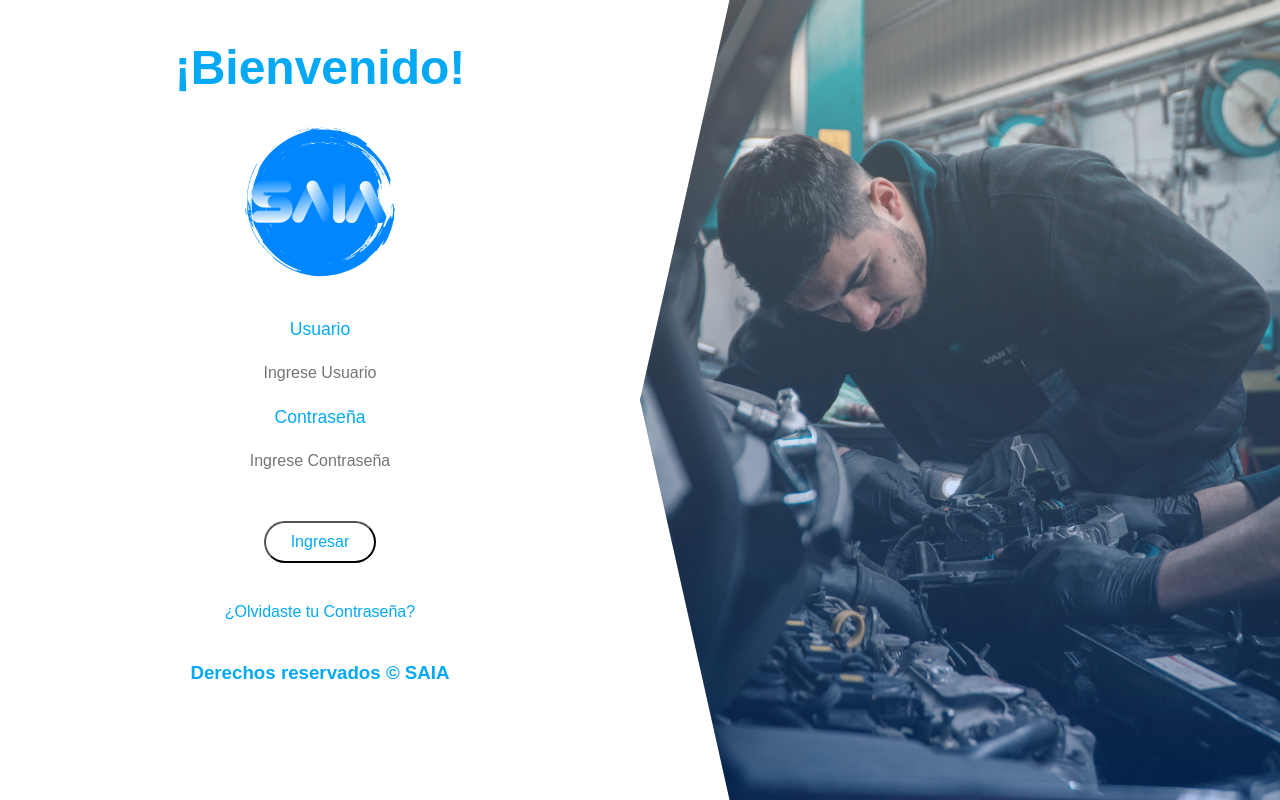
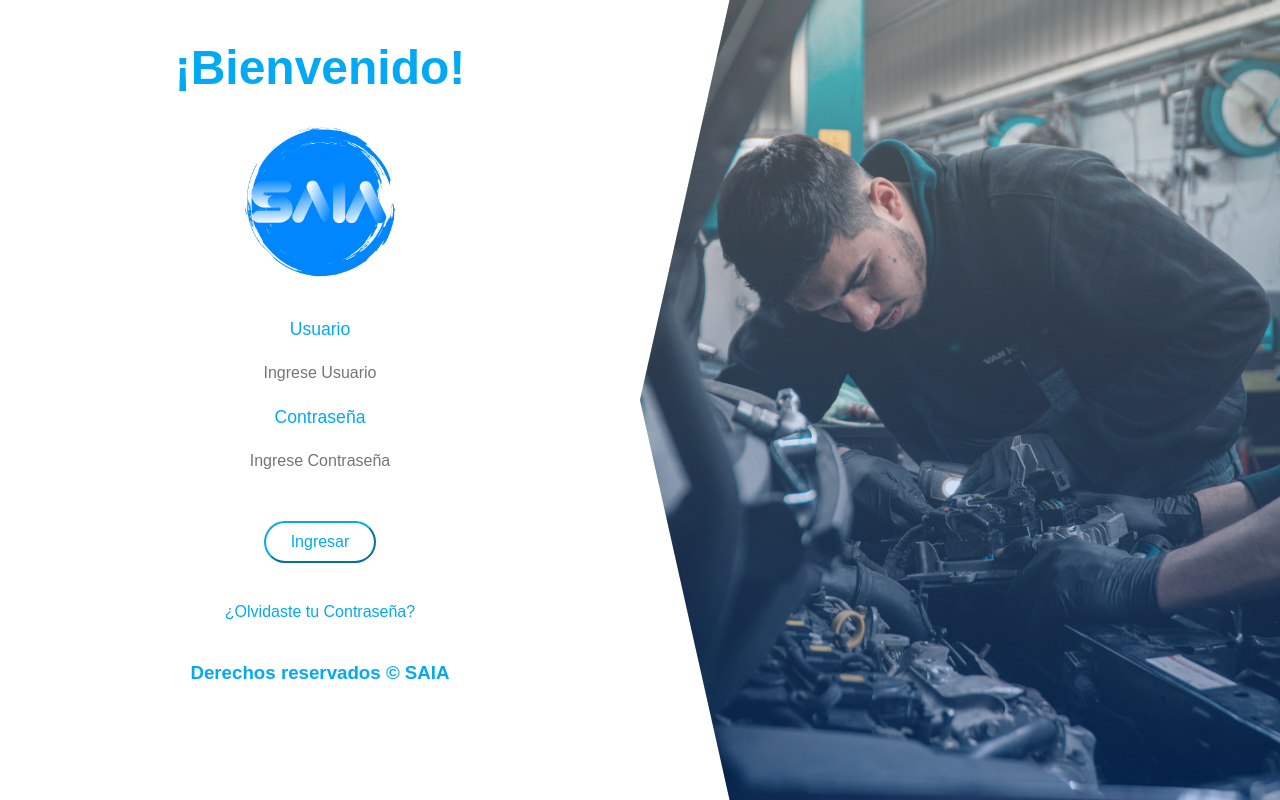
Before and after one commit to BrayanChavarro/SAIA2__FINAL, a PHP site: page / in a window 1280 px wide. Run offline with PHP 8.4, Linux system fonts and the light colour scheme.

Commit message:
26-10-2022 en clase

```diff
--- a/assets/css/login.css
+++ b/assets/css/login.css
@@ -129,6 +129,7 @@ body{
     padding: 10px 25px;
     border-radius: 24px;
     transition: 0.5s;
+    border-color: #03A9F4 ;
 }
 .button__login:hover{
     color: #FFFFFF;
```
